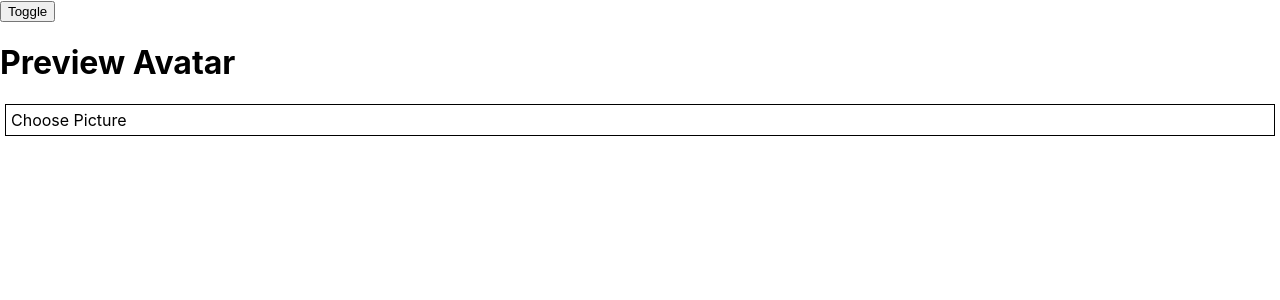
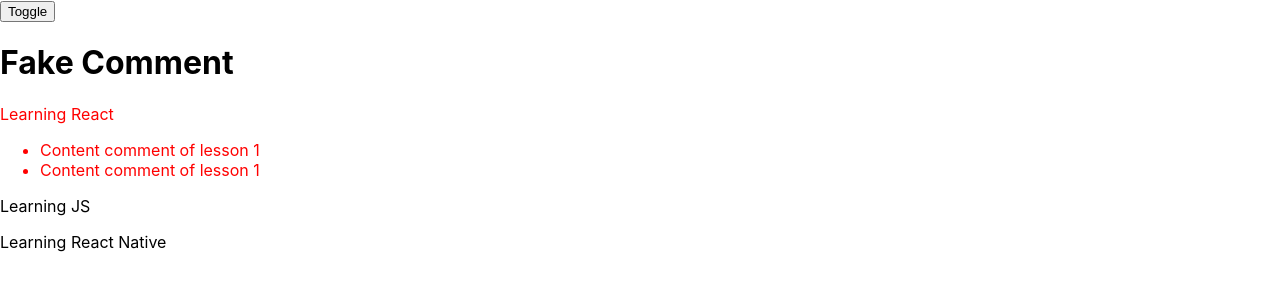
Before and after one commit to caophuoclong/learningReactWithF8, a React (Create React App) app: page / in a window 1280 px wide. Shown: the top 300 px of the page. Built offline with nearby package versions, Linux system fonts and the light colour scheme.

Commit message:
fake comment

```diff
--- a/src/App.js
+++ b/src/App.js
@@ -8,6 +8,7 @@ import UpdateTitle from "./components/UpdateTitle"
 import DOMEvents from "./components/DOMEvents"
 import Timer from "./components/Timer"
 import PreviewAvatar from "./components/PreviewAvatar"
+import FakeComment from "./components/FakeComment";
 import { useState } from "react";
 function App() {
   const [isShow, setIsShow] = useState(true);
@@ -23,7 +24,8 @@ function App() {
       {/* <UpdateTitle /> */}
       {/* {isShow && <DOMEvents />} */}
       {/* {isShow && <Timer />} */}
-      {isShow && <PreviewAvatar />}
+      {/* {isShow && <PreviewAvatar />} */}
+      {isShow && <FakeComment />}
     </div>
   );
 }
--- /dev/null
+++ b/src/components/FakeComment/index.jsx
@@ -0,0 +1,65 @@
+import React, { useEffect, useState } from 'react';
+const lessons = [
+    {
+        id: 1,
+        name: "Learning React"
+    },
+    {
+        id: 2,
+        name: "Learning JS",
+    },
+    {
+        id: 3,
+        name: "Learning React Native"
+    }
+]
+const FakeComment = () => {
+    const [current, setCurrent] = useState(1);
+    const [comments, setComments] = useState([]);
+    useEffect(()=>{
+        const handleComment = ({detail})=>{
+            setComments(prev => [...prev, detail])
+        }
+        window.addEventListener(`lesson-${current}`,handleComment)
+        return ()=>{
+            window.removeEventListener(`lesson-${current}`,handleComment)
+            console.log("Clean up function")
+        }
+    },[current])
+    function handleEnterLesson(id){
+        setCurrent(id);
+
+        current !== id && setComments([]);
+    }
+    return (
+        <div>
+            <h1>Fake Comment</h1>
+            {
+                lessons.map(lesson=>
+                <div
+                key={lesson.id}
+                style={current === lesson.id?{
+                    color: "red"
+                }:{}}
+                onClick={()=>{
+                    handleEnterLesson(lesson.id)
+                }}
+                >
+                    {lesson.name}
+                    <ul>
+                        {
+                            current === lesson.id ? (comments && comments.map((comment, index)=>
+                            <li key={index}>{comment}</li>
+                            )) : null
+                        }
+                    </ul>
+
+                </div>
+
+                )
+            }
+        </div>
+    );
+}
+
+export default FakeComment;
--- a/src/index.js
+++ b/src/index.js
@@ -3,7 +3,18 @@ import ReactDOM from 'react-dom';
 import './index.css';
 import App from './App';
 import reportWebVitals from './reportWebVitals';
-
+function emmitComment(id) {
+  setInterval(function () {
+    window.dispatchEvent(
+      new CustomEvent(`lesson-${id}`, {
+        detail: `Content comment of lesson ${id}`
+      })
+    )
+  }, 2000)
+}
+emmitComment(1)
+emmitComment(2)
+emmitComment(3)
 ReactDOM.render(
   <React.StrictMode>
     <App />
```
